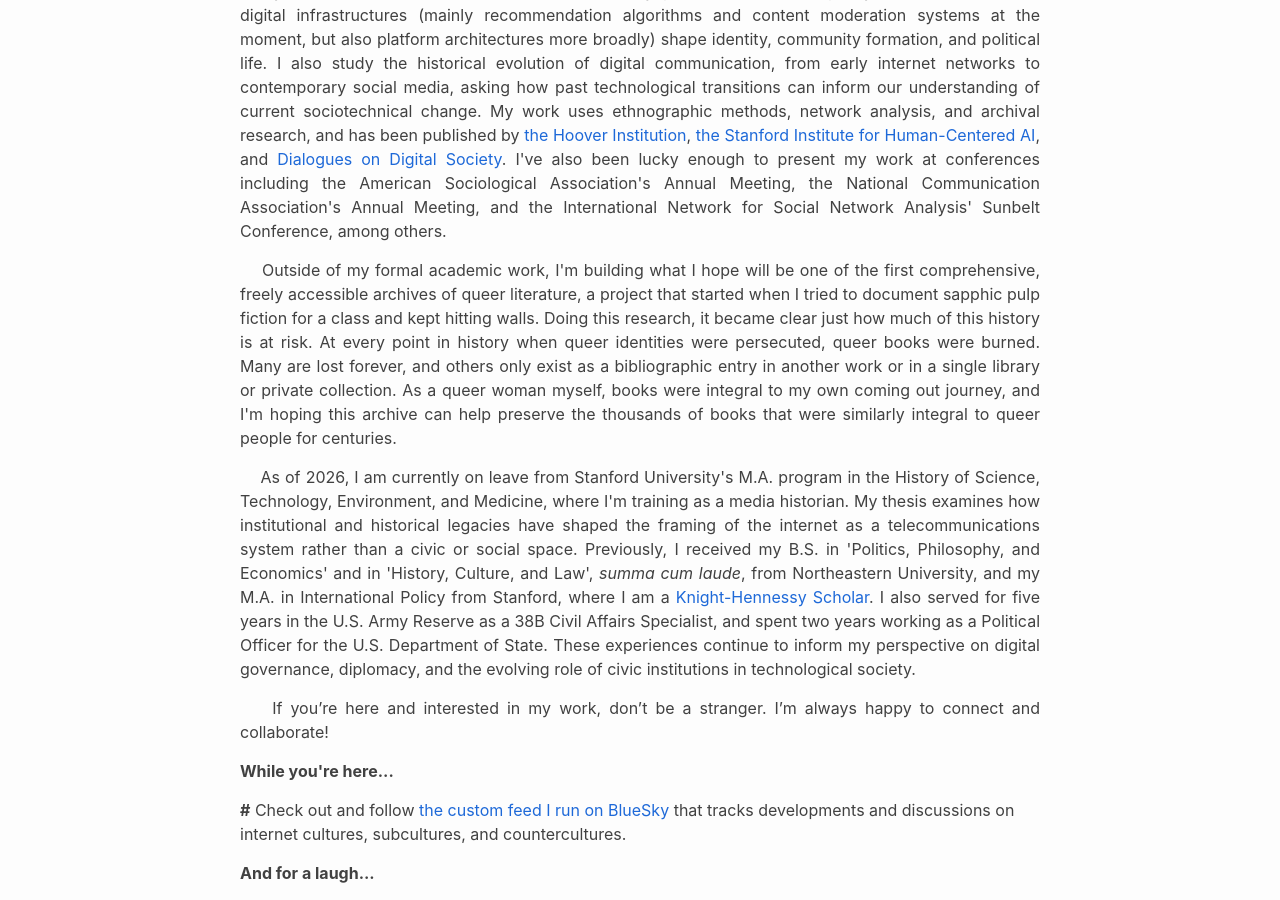
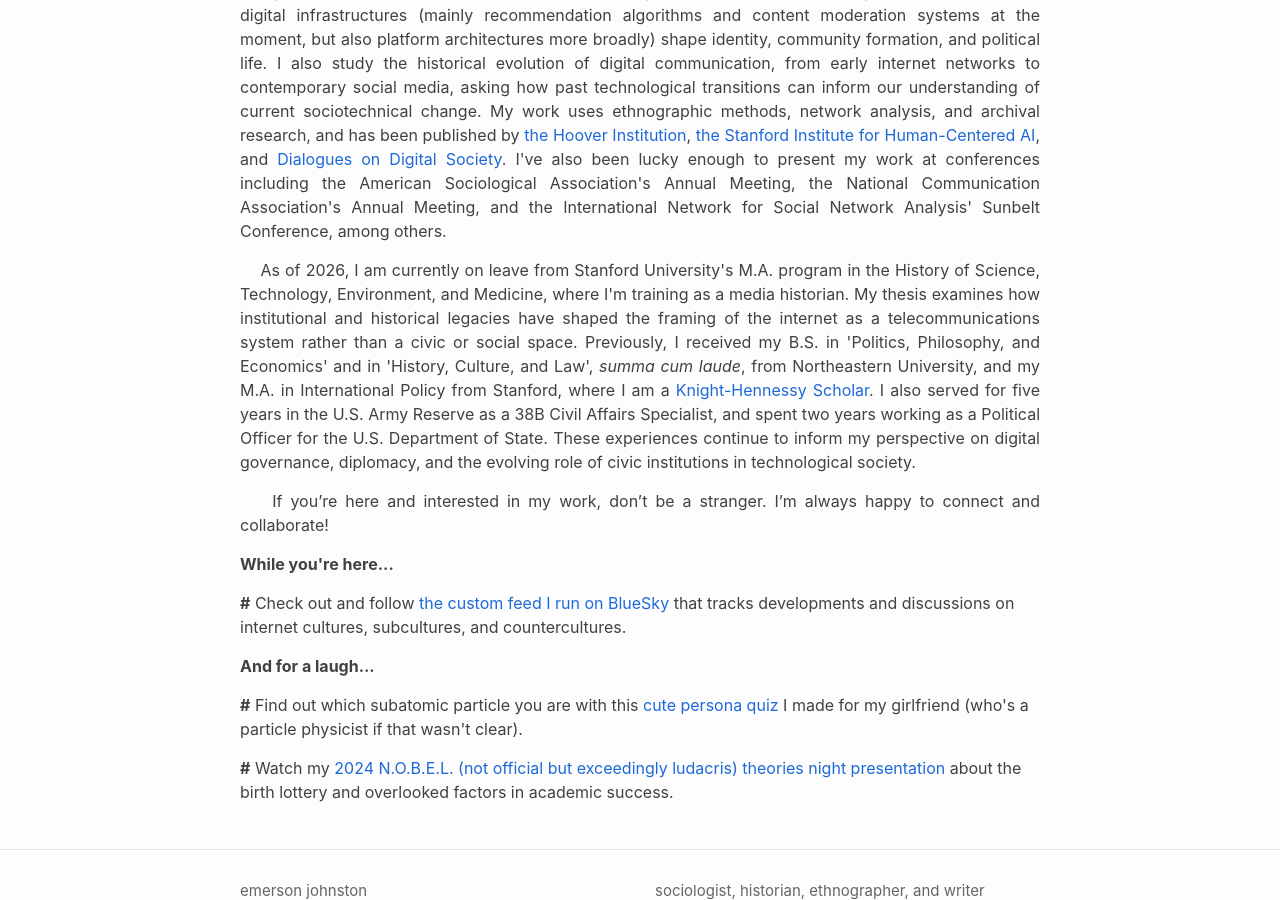
Before and after one commit to evjohnston/evjohnston.github.io, a Jekyll site: the page built from index.md, in a window 1280 px wide and 900 px high, scrolled down 663 px. Built offline with Jekyll 4.4.1, drawn with Linux system fonts in a browser that asks for light colours.

Commit message:
removing a paragraph

```diff
--- a/index.md
+++ b/index.md
@@ -13,9 +13,6 @@
 
 <p style="text-align: justify;">
 &nbsp;&nbsp;&nbsp;&nbsp;My research sits at the intersection of media history, platform studies, and policy. I'm interested in how digital infrastructures (mainly recommendation algorithms and content moderation systems at the moment, but also platform architectures more broadly) shape identity, community formation, and political life. I also study the historical evolution of digital communication, from early internet networks to contemporary social media, asking how past technological transitions can inform our understanding of current sociotechnical change. My work uses ethnographic methods, network analysis, and archival research, and has been published by <a href = "https://www.hoover.org/">the Hoover Institution</a>, <a href = "https://hai.stanford.edu/">the Stanford Institute for Human-Centered AI</a>, and <a href="https://journals.sagepub.com/home/DDS">Dialogues on Digital Society</a>. I've also been lucky enough to present my work at conferences including the American Sociological Association's Annual Meeting, the National Communication Association's Annual Meeting, and the International Network for Social Network Analysis' Sunbelt Conference, among others.</p>
-
-<p style="text-align: justify;">
-&nbsp;&nbsp;&nbsp;&nbsp;Outside of my formal academic work, I'm building what I hope will be one of the first comprehensive, freely accessible archives of queer literature, a project that started when I tried to document sapphic pulp fiction for a class and kept hitting walls. Doing this research, it became clear just how much of this history is at risk. At every point in history when queer identities were persecuted, queer books were burned. Many are lost forever, and others only exist as a bibliographic entry in another work or in a single library or private collection. As a queer woman myself, books were integral to my own coming out journey, and I'm hoping this archive can help preserve the thousands of books that were similarly integral to queer people for centuries.</p>
 
 <p style="text-align: justify;">
 &nbsp;&nbsp;&nbsp;&nbsp;As of 2026, I am currently on leave from Stanford University's M.A. program in the History of Science, Technology, Environment, and Medicine, where I'm training as a media historian. My thesis examines how institutional and historical legacies have shaped the framing of the internet as a telecommunications system rather than a civic or social space. Previously, I received my B.S. in 'Politics, Philosophy, and Economics' and in 'History, Culture, and Law', <em>summa cum laude</em>, from Northeastern University, and my M.A. in International Policy from Stanford, where I am a <a href="https://knight-hennessy.stanford.edu/people/emerson-johnston">Knight-Hennessy Scholar</a>. I also served for five years in the U.S. Army Reserve as a 38B Civil Affairs Specialist, and spent two years working as a Political Officer for the U.S. Department of State. These experiences continue to inform my perspective on digital governance, diplomacy, and the evolving role of civic institutions in technological society.</p>
```
Also changed, not shown: 1 other file.
